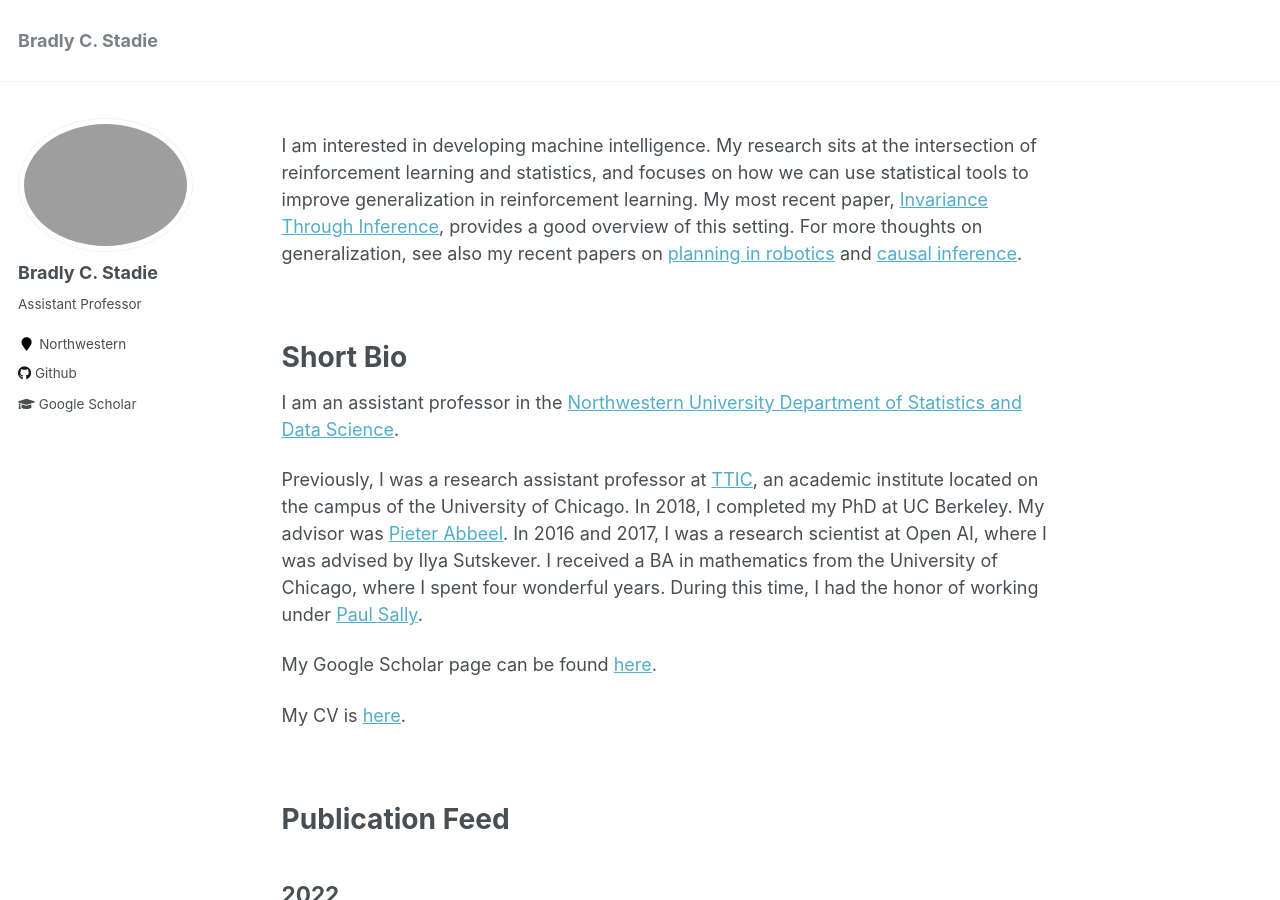
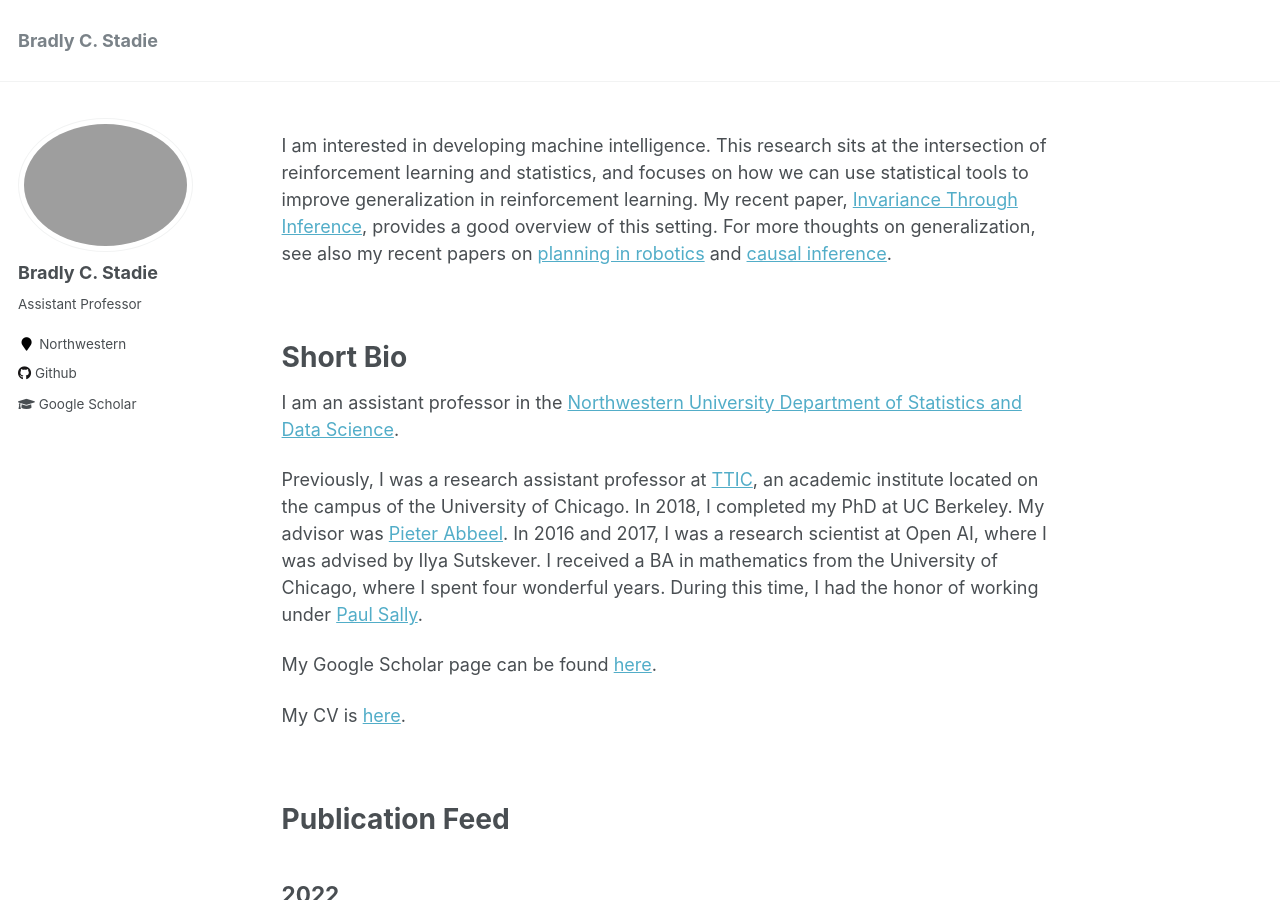
Before and after one commit to bstadie/bstadie.github.io, a Jekyll site: the page built from _pages/about.md, in a window 1280 px wide and 900 px high. Built offline with Jekyll 4.4.1, drawn with Linux system fonts in a browser that asks for light colours.

Commit message:
Update about.md
Update website copy.

```diff
--- a/_pages/about.md
+++ b/_pages/about.md
@@ -7,7 +7,7 @@ redirect_from:
   - /about/
   - /about.html
 ---
-I am interested in developing machine intelligence. My research sits at the intersection of reinforcement learning and statistics, and focuses on how we can use statistical tools to improve generalization in reinforcement learning. My most recent paper, [Invariance Through Inference](https://invariance-through-inference.github.io/), provides a good overview of this setting. For more thoughts on generalization, see also my recent papers on [planning in robotics](https://sites.google.com/view/latent-landmarks/) and [causal inference](https://arxiv.org/pdf/1808.07804.pdf).
+I am interested in developing machine intelligence. This research sits at the intersection of reinforcement learning and statistics, and focuses on how we can use statistical tools to improve generalization in reinforcement learning. My recent paper, [Invariance Through Inference](https://invariance-through-inference.github.io/), provides a good overview of this setting. For more thoughts on generalization, see also my recent papers on [planning in robotics](https://sites.google.com/view/latent-landmarks/) and [causal inference](https://arxiv.org/pdf/1808.07804.pdf).
 
 &nbsp;
 
```
